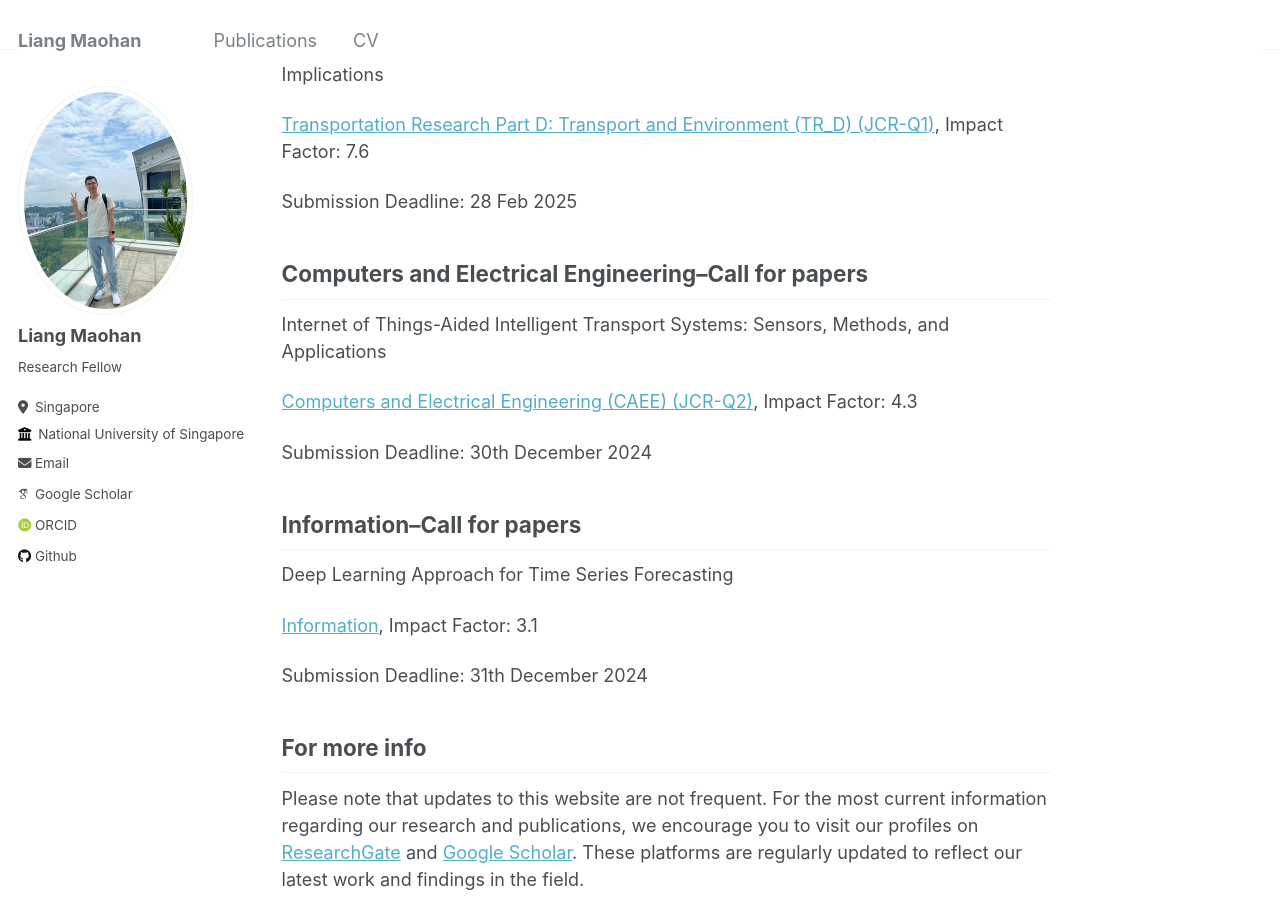
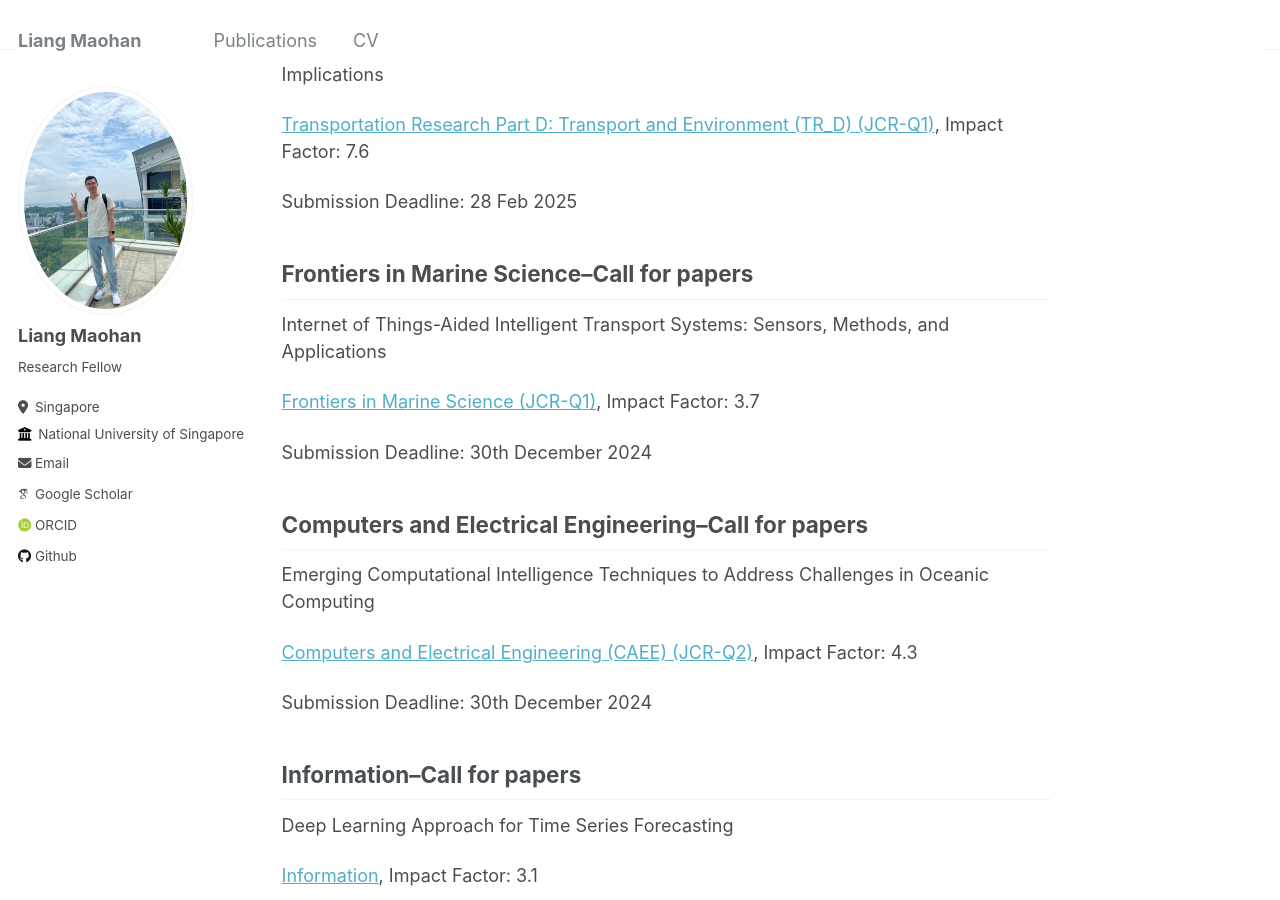
Before and after one commit to maohliang/nus.github.io, a Jekyll site: the page built from _pages/about.md, in a window 1280 px wide and 900 px high, scrolled down 406 px. Built offline with Jekyll 4.4.1, drawn with Linux system fonts in a browser that asks for light colours; some web fonts are replaced.

Commit message:
Update about.md

```diff
--- a/_pages/about.md
+++ b/_pages/about.md
@@ -19,15 +19,24 @@ Machine Learning for Sustainable Maritime Transportation: Empirical Insights and
 Submission Deadline: 28 Feb 2025
 
 
-Computers and Electrical Engineering--Call for papers
+Frontiers in Marine Science--Call for papers
 ------
 
 Internet of Things-Aided Intelligent Transport Systems: Sensors, Methods, and Applications
 
+ [Frontiers in Marine Science (JCR-Q1)](https://www.frontiersin.org/research-topics/65506/emerging-computational-intelligence-techniques-to-address-challenges-in-oceanic-computing), Impact Factor: 3.7
+
+Submission Deadline: 30th December 2024
+
+
+Computers and Electrical Engineering--Call for papers
+------
+
+Emerging Computational Intelligence Techniques to Address Challenges in Oceanic Computing
+
  [Computers and Electrical Engineering (CAEE) (JCR-Q2)](https://www.sciencedirect.com/journal/computers-and-electrical-engineering/about/call-for-papers#internet-of-things-aided-intelligent-transport-systems-sensors-methods-and-applications), Impact Factor: 4.3
 
 Submission Deadline: 30th December 2024
-
 
 
 Information--Call for papers
```
